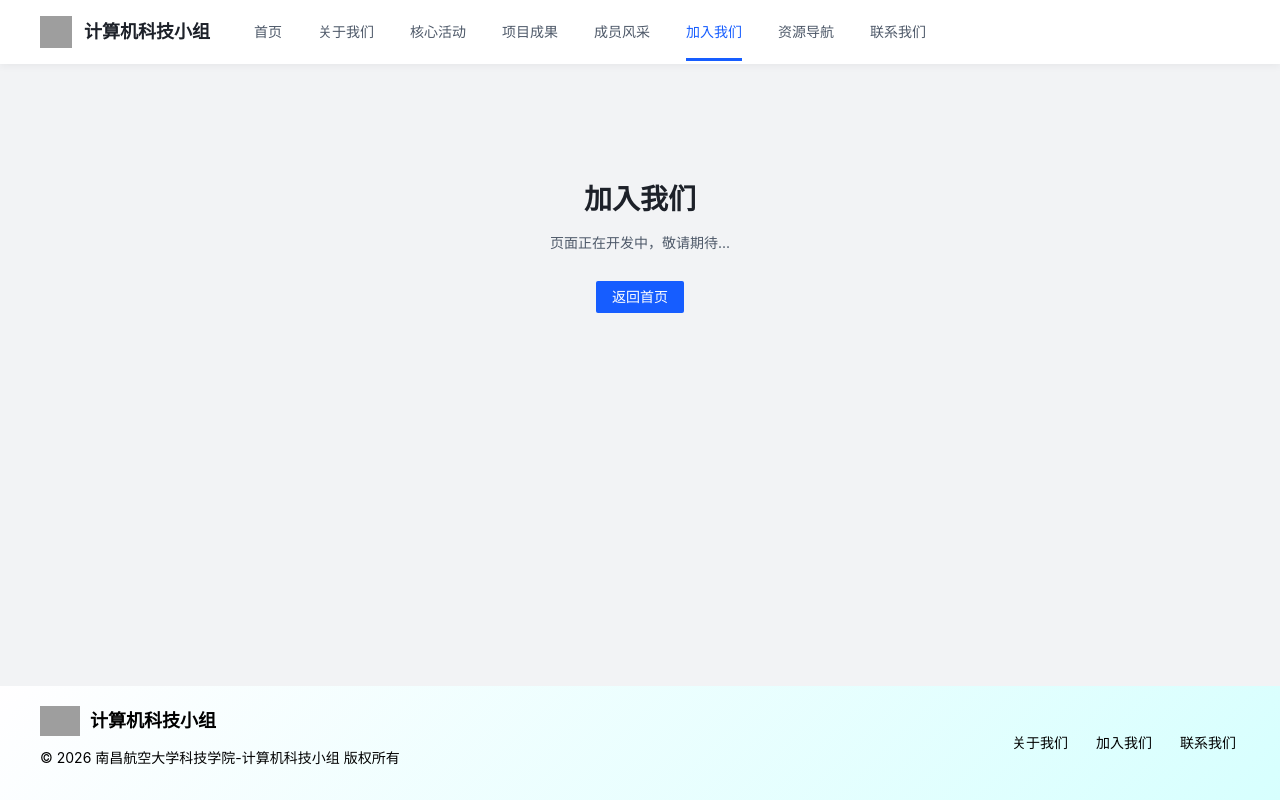
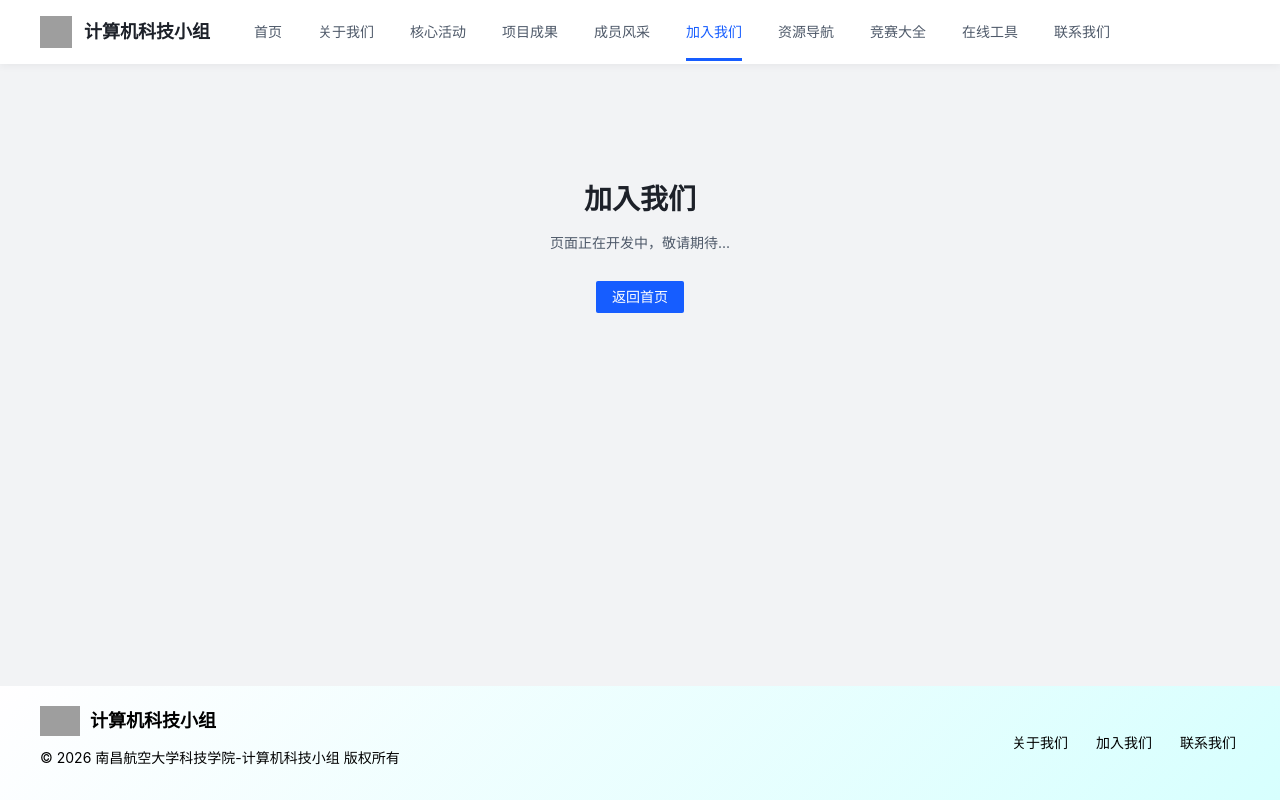
Before and after one commit to yxb123456cy/Computer-Science-Group-Official-Website, a Vue app: page /join in a window 1280 px wide. Built offline with nearby package versions, Linux system fonts and the light colour scheme; grey boxes are pictures that could not be loaded.

Commit message:
feat(routes): :sparkles: 添加两个导航-竞赛大全与在线工具

```diff
--- a/src/components/layout/NavBar.vue
+++ b/src/components/layout/NavBar.vue
@@ -42,6 +42,12 @@ const activeKey = computed(() => {
           </a-menu-item>
           <a-menu-item key="resources" @click="router.push('/resources')">
             资源导航
+          </a-menu-item>
+          <a-menu-item key="competition" @click="router.push('/competition')">
+            竞赛大全
+          </a-menu-item>
+          <a-menu-item key="tool" @click="router.push('/tool')">
+            在线工具
           </a-menu-item>
           <a-menu-item key="contact" @click="router.push('/contact')">
             联系我们
--- a/src/router/index.ts
+++ b/src/router/index.ts
@@ -58,6 +58,16 @@ const router = createRouter({
       name: 'news',
       component: ComingSoon,
     },
+    {
+      path: '/competition',
+      name: 'competition',
+      component: ComingSoon,
+    },
+    {
+      path: '/tool',
+      name: 'tool',
+      component: ComingSoon,
+    },
     // 404
     {
       path: '/:pathMatch(.*)*',
--- a/src/views/ComingSoon.vue
+++ b/src/views/ComingSoon.vue
@@ -12,6 +12,8 @@ const title = computed(() => {
     resources: '资源导航',
     contact: '联系我们',
     news: '近期动态',
+    competition: '竞赛大全',
+    tool: '在线工具',
   }
   const key = route.path.substring(1)
   return map[key] || 'Coming Soon'
```
